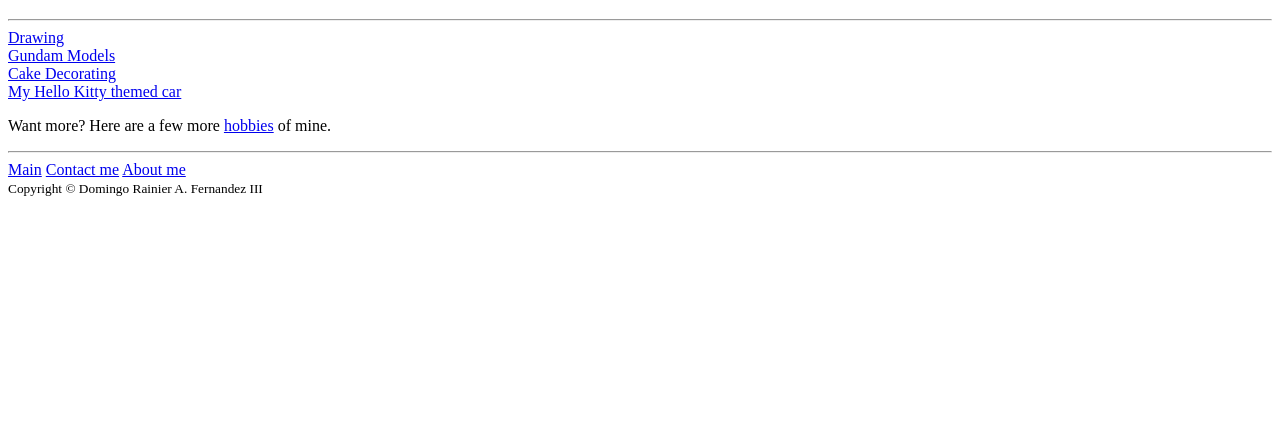
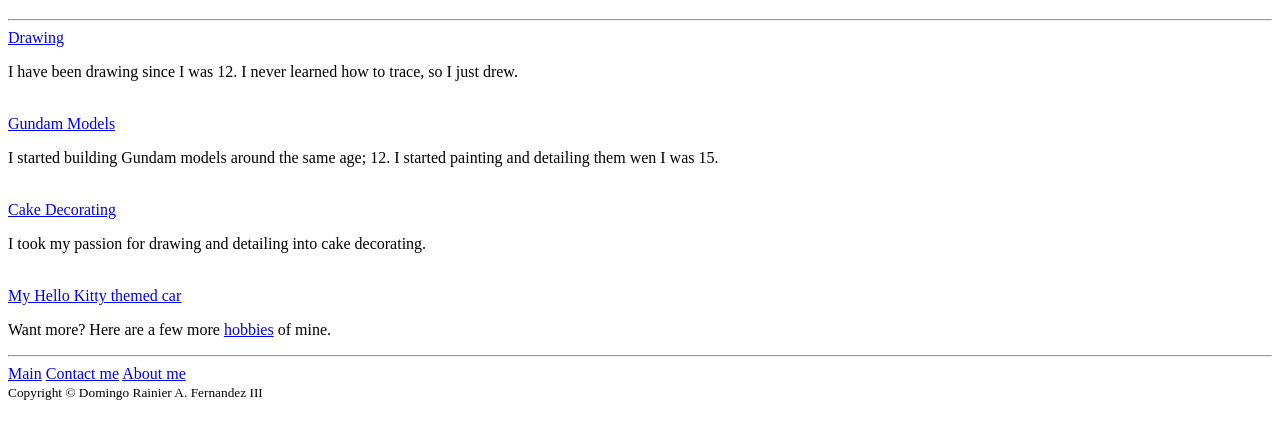
Before and after one commit to SDHKcar/SDHKcar_2024, a plain HTML site: page hobbies.html in a window 1280 px wide. Shown: the part 61-500 px from the top of the page. Drawn offline with Linux system fonts and the light colour scheme; a web font is replaced by a local one.

Commit message:
Update hobbies.html

```diff
--- a/hobbies.html
+++ b/hobbies.html
@@ -17,9 +17,15 @@
     <hr>
     <a href="https://www.facebook.com/media/set/?set=a.10223630968913565&type=3">Drawing</a>
     <br>
+        <p>I have been drawing since I was 12. I never learned how to trace, so I just drew.</p>
+    <br>
     <a href="https://www.facebook.com/media/set/?set=a.10217391405568381&type=3">Gundam Models</a>
     <br>
+        <p>I started building Gundam models around the same age; 12. I started painting and detailing them wen I was 15.</p>
+    <br>
     <a href="https://www.facebook.com/media/set/?set=a.1011560420562&type=3">Cake Decorating</a>
+    <br>
+        <p>I took my passion for drawing and detailing into cake decorating.</p>
     <br>
     <a href="https://www.facebook.com/SdHkCar">My Hello Kitty themed car</a>
     <br>
```
